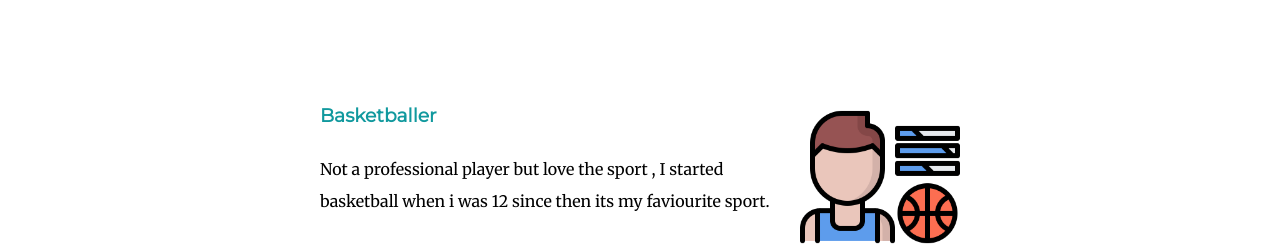
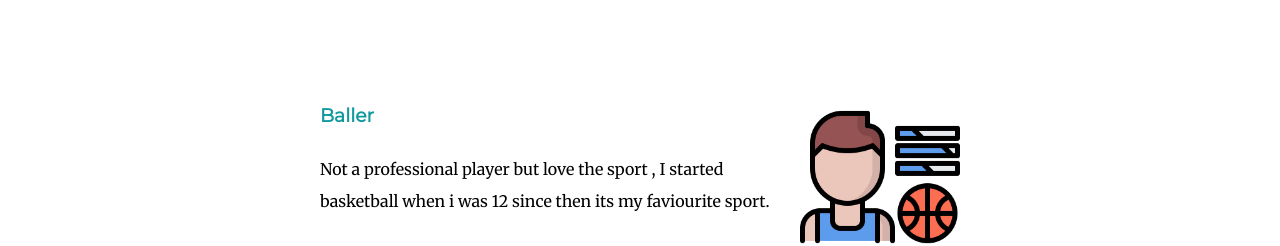
Before and after one commit to sktagrwl/My-website, a plain HTML site: page index.html in a window 1280 px wide. Shown: the part 1505-1751 px from the top of the page. Drawn offline with Linux system fonts and the light colour scheme; a web font is replaced by a local one.

Commit message:
Update index.html

```diff
--- a/index.html
+++ b/index.html
@@ -49,7 +49,7 @@
           </div>
           <div class="skill-row">
             <img class="basketball" src="images\sports-and-competition.png" alt="basketball">
-            <h3>Basketballer</h3>
+            <h3>Baller</h3>
             <p>Not a professional player but love the sport , I started basketball when i was  12 since then its my faviourite sport.</p>
           </div>
         </div>
```
